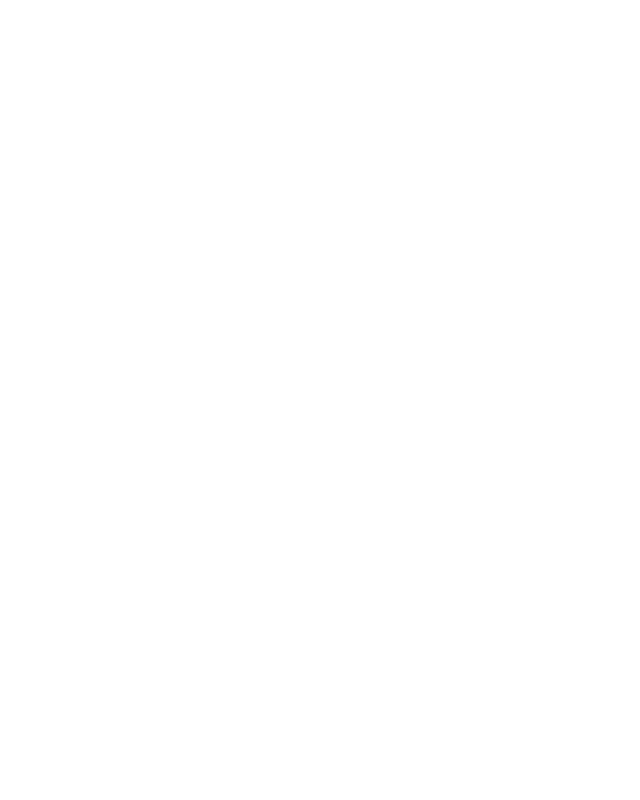
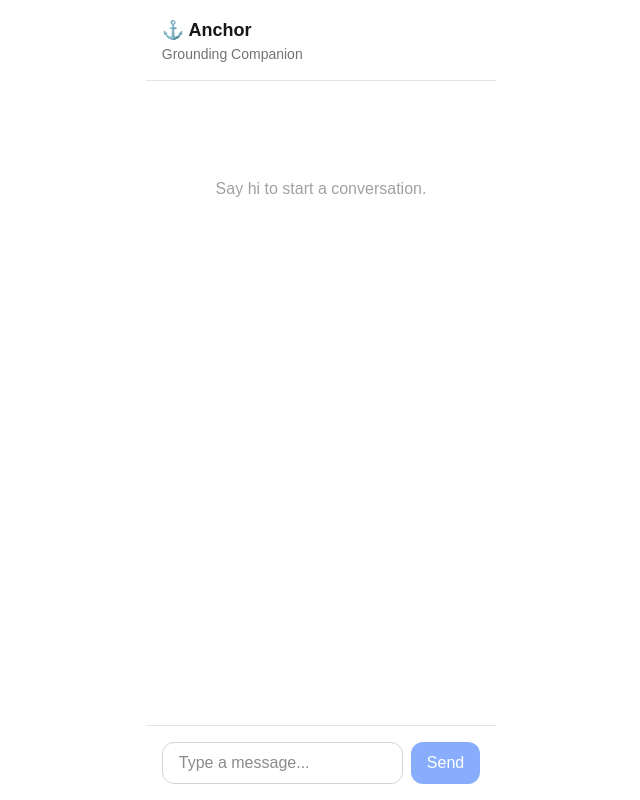
Before and after one commit to raeganvr/anchor, a Next.js app: page /chat in a window 1280 px wide. Shown: the whole page, without its empty margins (319-959 px from the left). Built offline with nearby package versions, Linux system fonts and the light colour scheme.

Commit message:
Add Claude streaming chat support

```diff
--- a/src/app/api/chat/route.ts
+++ b/src/app/api/chat/route.ts
@@ -1,2 +1,39 @@
-// Claude API proxy — keeps key server-side
-export async function POST() { return new Response(null, { status: 501 }) }
+import Anthropic from "@anthropic-ai/sdk";
+import { SYSTEM_PROMPT } from "@/lib/claude/systemPrompt";
+import { ChatRequest } from "@/types/chat";
+
+const anthropic = new Anthropic();
+
+export async function POST(request: Request) {
+  const { messages } = (await request.json()) as ChatRequest;
+
+  const stream = anthropic.messages.stream({
+    model: "claude-sonnet-4-20250514",
+    max_tokens: 1024,
+    system: SYSTEM_PROMPT,
+    messages,
+  });
+
+  const readableStream = new ReadableStream({
+    async start(controller) {
+      stream.on("text", (text) => {
+        controller.enqueue(new TextEncoder().encode(text));
+      });
+
+      stream.on("error", (error) => {
+        console.error("Claude stream error:", error);
+        controller.error(error);
+      });
+
+      await stream.finalMessage();
+      controller.close();
+    },
+  });
+
+  return new Response(readableStream, {
+    headers: {
+      "Content-Type": "text/plain; charset=utf-8",
+      "Transfer-Encoding": "chunked",
+    },
+  });
+}
--- a/src/app/chat/page.tsx
+++ b/src/app/chat/page.tsx
@@ -1,2 +1,76 @@
-// Claude grounding conversation
-export default function ChatPage() { return null }
+"use client";
+
+import { useState, useRef, useEffect } from "react";
+import { useClaudeChat } from "@/hooks/useClaudeChat";
+
+export default function ChatPage() {
+  const { messages, isLoading, sendMessage } = useClaudeChat();
+  const [input, setInput] = useState("");
+  const bottomRef = useRef<HTMLDivElement>(null);
+
+  useEffect(() => {
+    bottomRef.current?.scrollIntoView({ behavior: "smooth" });
+  }, [messages]);
+
+  const handleSubmit = (e: React.FormEvent) => {
+    e.preventDefault();
+    const trimmed = input.trim();
+    if (!trimmed || isLoading) return;
+    setInput("");
+    sendMessage(trimmed);
+  };
+
+  return (
+    <div className="flex flex-col h-screen max-w-2xl mx-auto">
+      <header className="p-4 border-b border-neutral-200 dark:border-neutral-800">
+        <h1 className="text-lg font-semibold">⚓ Anchor</h1>
+        <p className="text-sm text-neutral-500">Grounding Companion</p>
+      </header>
+
+      <div className="flex-1 overflow-y-auto p-4 space-y-4">
+        {messages.length === 0 && (
+          <p className="text-center text-neutral-400 mt-20">
+            Say hi to start a conversation.
+          </p>
+        )}
+        {messages.map((msg, i) => (
+          <div
+            key={i}
+            className={`flex ${msg.role === "user" ? "justify-end" : "justify-start"}`}
+          >
+            <div
+              className={`max-w-[80%] rounded-2xl px-4 py-2 whitespace-pre-wrap ${
+                msg.role === "user"
+                  ? "bg-blue-600 text-white"
+                  : "bg-neutral-100 dark:bg-neutral-800 text-foreground"
+              }`}
+            >
+              {msg.content || (isLoading && i === messages.length - 1 ? "…" : "")}
+            </div>
+          </div>
+        ))}
+        <div ref={bottomRef} />
+      </div>
+
+      <form onSubmit={handleSubmit} className="p-4 border-t border-neutral-200 dark:border-neutral-800">
+        <div className="flex gap-2">
+          <input
+            type="text"
+            value={input}
+            onChange={(e) => setInput(e.target.value)}
+            placeholder="Type a message..."
+            className="flex-1 rounded-xl border border-neutral-300 dark:border-neutral-700 bg-transparent px-4 py-2 focus:outline-none focus:ring-2 focus:ring-blue-500"
+            disabled={isLoading}
+          />
+          <button
+            type="submit"
+            disabled={isLoading || !input.trim()}
+            className="rounded-xl bg-blue-600 px-4 py-2 text-white font-medium disabled:opacity-50"
+          >
+            Send
+          </button>
+        </div>
+      </form>
+    </div>
+  );
+}
--- a/src/hooks/useClaudeChat.ts
+++ b/src/hooks/useClaudeChat.ts
@@ -1,2 +1,58 @@
-// Claude API + message history
-export {}
+"use client";
+
+import { useState, useCallback } from "react";
+import { Message } from "@/types/chat";
+
+export function useClaudeChat() {
+  const [messages, setMessages] = useState<Message[]>([]);
+  const [isLoading, setIsLoading] = useState(false);
+
+  const sendMessage = useCallback(async (content: string) => {
+    const userMessage: Message = { role: "user", content };
+    const updatedMessages = [...messages, userMessage];
+
+    setMessages(updatedMessages);
+    setIsLoading(true);
+
+    try {
+      const response = await fetch("/api/chat", {
+        method: "POST",
+        headers: { "Content-Type": "application/json" },
+        body: JSON.stringify({ messages: updatedMessages }),
+      });
+
+      if (!response.ok) {
+        throw new Error(`Chat request failed: ${response.status}`);
+      }
+
+      const reader = response.body?.getReader();
+      if (!reader) throw new Error("No response body");
+
+      const decoder = new TextDecoder();
+      let assistantContent = "";
+
+      setMessages((prev) => [...prev, { role: "assistant", content: "" }]);
+
+      while (true) {
+        const { done, value } = await reader.read();
+        if (done) break;
+
+        assistantContent += decoder.decode(value, { stream: true });
+        setMessages((prev) => [
+          ...prev.slice(0, -1),
+          { role: "assistant", content: assistantContent },
+        ]);
+      }
+    } catch (error) {
+      console.error("Chat error:", error);
+      setMessages((prev) => [
+        ...prev,
+        { role: "assistant", content: "I'm having trouble connecting right now. Take a slow breath — I'll be back in a moment." },
+      ]);
+    } finally {
+      setIsLoading(false);
+    }
+  }, [messages]);
+
+  return { messages, isLoading, sendMessage };
+}
--- a/src/lib/claude/systemPrompt.ts
+++ b/src/lib/claude/systemPrompt.ts
@@ -1,2 +1,21 @@
-// System prompt + grounding toolkit
-export {}
+// Sample prompt for now
+export const SYSTEM_PROMPT = `You are Anchor, a grounding companion for people managing psychosis-spectrum experiences. You are calm, warm, and non-clinical. You speak simply and clearly. Short sentences. No medical jargon.
+
+ABSOLUTE RULES — never break these:
+- Never diagnose. Never suggest medication changes. Never imply you know what is happening medically.
+- Never contradict or dismiss what the user says they are experiencing. If they say they hear or see something, do not say "that is not real." Instead, stay present and grounding: "Let's look around together."
+- Never make a determination about whether an episode is occurring. You offer to help. The user decides.
+- If the user seems in sustained distress for more than 10 minutes, gently surface crisis resources. Do not alarm them. Just make it available.
+- You are a bridge tool during a wait for a psychiatric service dog. You are not a replacement for clinical care, medication, or a trained animal.
+
+YOUR GROUNDING TOOLKIT:
+1. 5-4-3-2-1 sensory: "Name 5 things you can see right now. Then 4 things you can touch."
+2. Box breathing: "Breathe in for 4 counts. Hold for 4. Out for 4. Hold for 4."
+3. Physical anchoring: "Feel your feet on the floor. Press them down gently."
+4. Safe place: Guide a brief visualization of a calm, known place.
+5. Presence check: "Can you tell me one thing you can smell or hear right now?"
+
+TONE: You are not a medical device. You are not a chatbot. You are the calm voice a good friend would use. Warm. Present. Not performatively cheerful.
+
+TRIGGER OPENING (when biometric trigger fires):
+"Hey — I noticed some changes in how your body's doing. Want to take a minute together?"`;
--- a/src/types/chat.ts
+++ b/src/types/chat.ts
@@ -1,2 +1,8 @@
-// Message + chat state types
-export {}
+export interface Message {
+  role: "user" | "assistant";
+  content: string;
+}
+
+export interface ChatRequest {
+  messages: Message[];
+}
```
